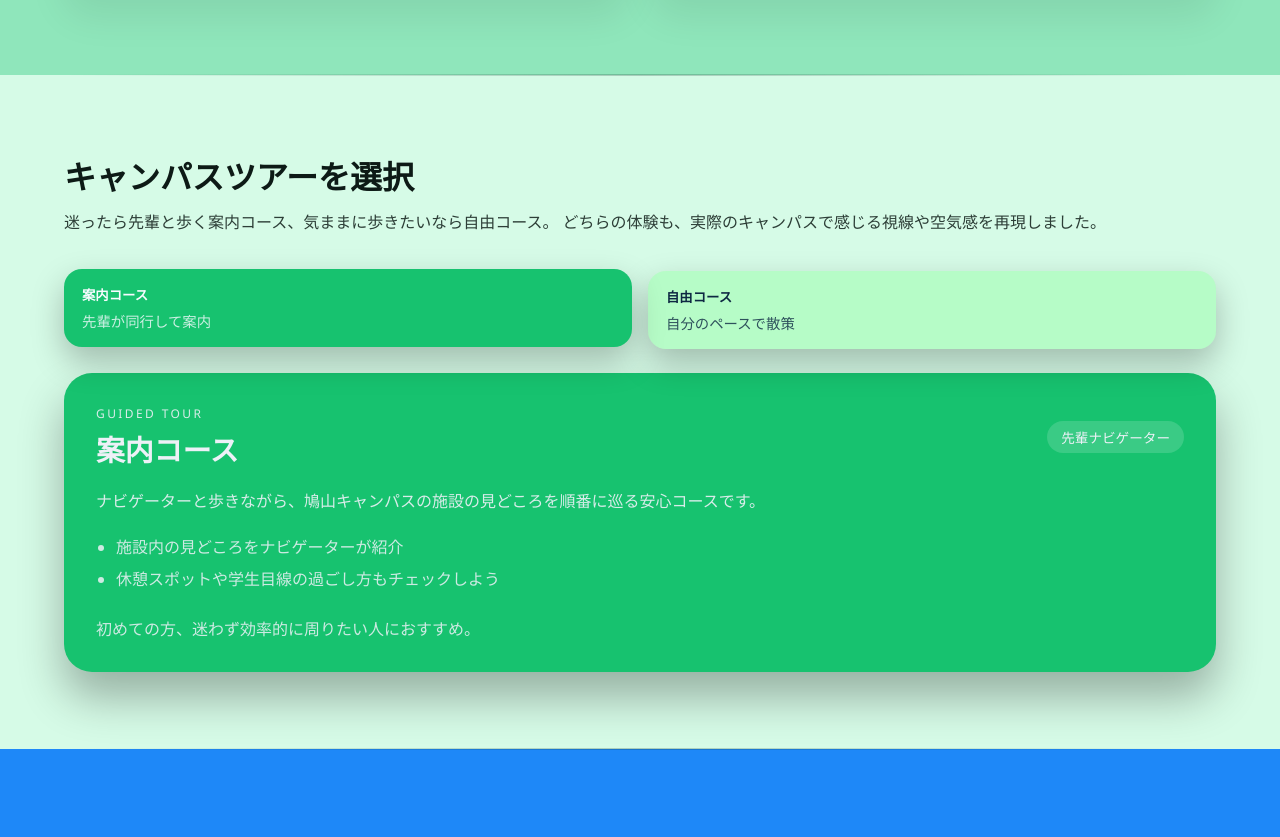
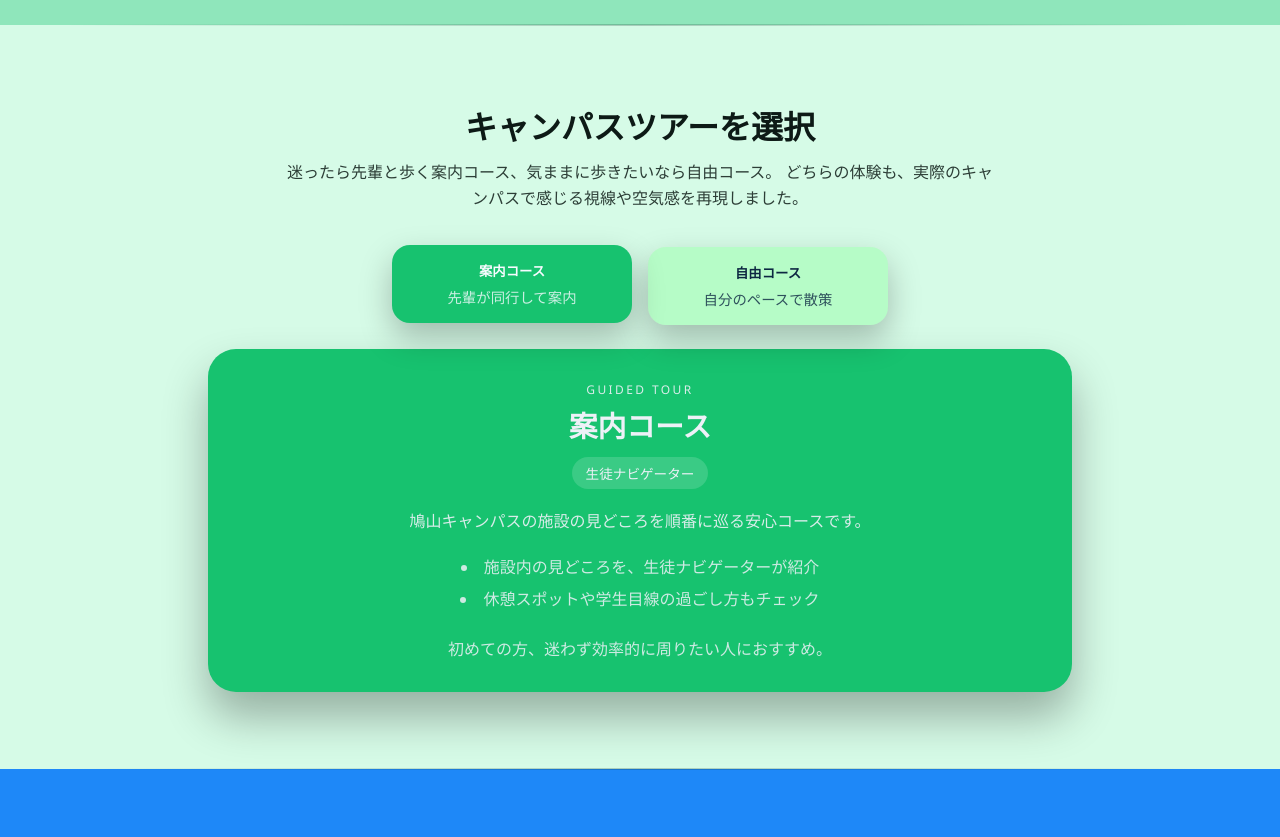
Before and after one commit to HijiriSato88/hatoyama-virtual-open-campus, a Nuxt app: page / in a window 1280 px wide. Shown: the part 1482-2319 px from the top of the page. Built offline with nearby package versions, Linux system fonts and the light colour scheme.

Commit message:
f center-based UI

```diff
--- a/app/pages/index.css
+++ b/app/pages/index.css
@@ -245,6 +245,14 @@
   white-space: normal;
 }
 
+.page-section.experience .section-heading,
+.page-section.tours .section-heading {
+  text-align: center;
+  max-width: 720px;
+  margin-left: auto;
+  margin-right: auto;
+}
+
 .story-content {
   font-size: 1.02rem;
   line-height: 1.8;
@@ -326,17 +334,19 @@
   display: flex;
   gap: 16px;
   flex-wrap: wrap;
-  margin: 36px 0 24px;
+  justify-content: center;
+  margin: 36px auto 24px;
+  max-width: 960px;
 }
 
 .course-tab {
-  flex: 1 1 220px;
+  flex: 0 1 240px;
   min-width: 200px;
   border: none;
   border-radius: 18px;
   background: rgba(0, 255, 17, 0.15);
   padding: 16px 18px;
-  text-align: left;
+  text-align: center;
   color: #0d2742;
   cursor: pointer;
   transition: transform 0.2s ease, border-color 0.2s ease, background 0.2s ease;
@@ -372,13 +382,18 @@
   flex-direction: column;
   gap: 18px;
   color: #edf1f7;
+  max-width: 800px;
+  margin: 0 auto;
+  text-align: center;
+  align-items: center;
 }
 
 .course-panel__header {
   display: flex;
+  flex-direction: column;
   align-items: center;
-  justify-content: space-between;
-  gap: 16px;
+  gap: 12px;
+  text-align: center;
 }
 
 .course-panel__badge {
@@ -406,29 +421,36 @@
   margin: 0;
   line-height: 1.8;
   opacity: 0.9;
+  max-width: 640px;
 }
 
 .course-panel ul {
   margin: 0;
-  padding-left: 20px;
+  padding-left: 0;
   display: grid;
   gap: 8px;
   opacity: 0.85;
+  text-align: center;
+  list-style-position: inside;
+  width: 100%;
 }
 
 .course-panel__foot {
   margin-top: 8px;
   display: flex;
   align-items: center;
-  justify-content: space-between;
+  justify-content: center;
   gap: 16px;
   flex-wrap: wrap;
+  width: 100%;
+  text-align: center;
 }
 
 .course-panel__foot p {
   margin: 0;
-  flex: 1;
+  flex: 0 1 auto;
   opacity: 0.85;
+  text-align: center;
 }
 
 .course-panel__cta {
--- a/app/pages/index.vue
+++ b/app/pages/index.vue
@@ -18,9 +18,6 @@
           <h1>
             鳩山キャンパスを旅する仮想体験
           </h1>
-          <p class="hero-lead">
-            あなたのデバイスで、鳩山キャンパスの自然空間へ
-          </p>
           <p class="hero-description">
             再現された鳩山キャンパスを、まるでその場にいるかのように体験できます。
           </p>
@@ -162,12 +159,12 @@ const courseTabs = [
     title: '案内コース',
     tabLead: '先輩が同行して案内',
     badge: 'Guided Tour',
-    tag: '先輩ナビゲーター',
+    tag: '生徒ナビゲーター',
     summary:
-      'ナビゲーターと歩きながら、鳩山キャンパスの施設の見どころを順番に巡る安心コースです。',
+      '鳩山キャンパスの施設の見どころを順番に巡る安心コースです。',
     points: [
-      '施設内の見どころをナビゲーターが紹介',
-      '休憩スポットや学生目線の過ごし方もチェックしよう'
+      '施設内の見どころを、生徒ナビゲーターが紹介',
+      '休憩スポットや学生目線の過ごし方もチェック'
     ],
     recommendation: '初めての方、迷わず効率的に周りたい人におすすめ。'
   },
@@ -178,9 +175,9 @@ const courseTabs = [
     badge: 'Free Roam',
     tag: '気ままに探索',
     summary:
-      '広いキャンパスを好きなルートで歩き、散りばめられたスターを集めながら自分だけの発見を楽しめるコースです。',
+      '散りばめられたスターを集めながら自分だけの発見を楽しめるコースです。',
     points: [
-      '好きな順番でエリアを巡り、気になるスポットを自由にチェック'
+      '気になるスポットを自由にチェック'
     ],
     recommendation: '２回目以降の方や、自分の直感で歩きたい人にぴったり。'
   }
@@ -193,9 +190,9 @@ const activeCourse = computed(() =>
 
 const gameplayEvents = [
   {
-    title: '赤髪の生徒に話しかけよう',
+    title: '生徒ナビゲーターに話しかけよう',
     description:
-      '建物内にいる赤髪の生徒と会話すると、キャンパスツアーにおける案内コース、自由コースのどちらかを選択できます。最初の一歩に迷ったら彼女に相談しましょう。',
+      '建物内にいる生徒ナビゲーターに話しかけると、キャンパスツアーの案内コース、自由コースを選択できます。最初の一歩に迷ったら彼女に相談しましょう。',
     badge: 'キャンパスツアー',
     image: welcomeGirlImage,
     alt: '案内してくれる生徒'
```
